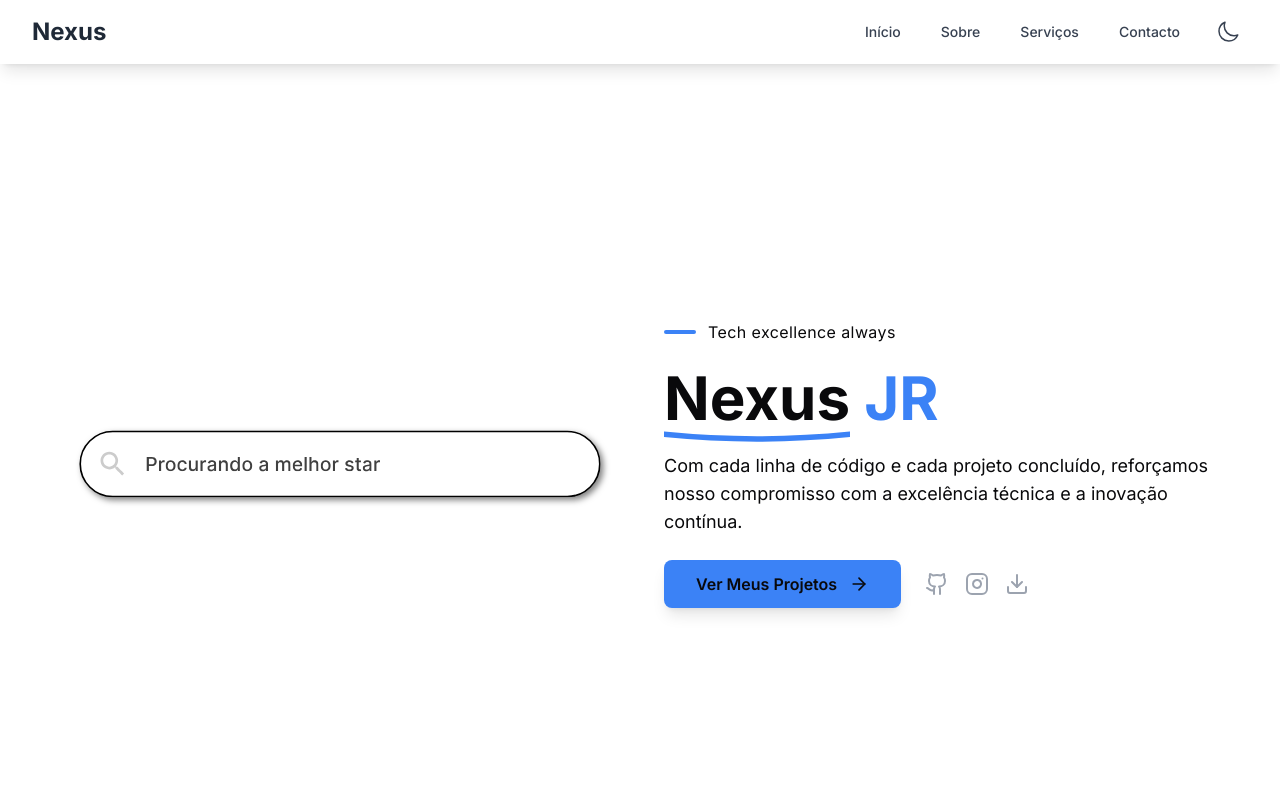
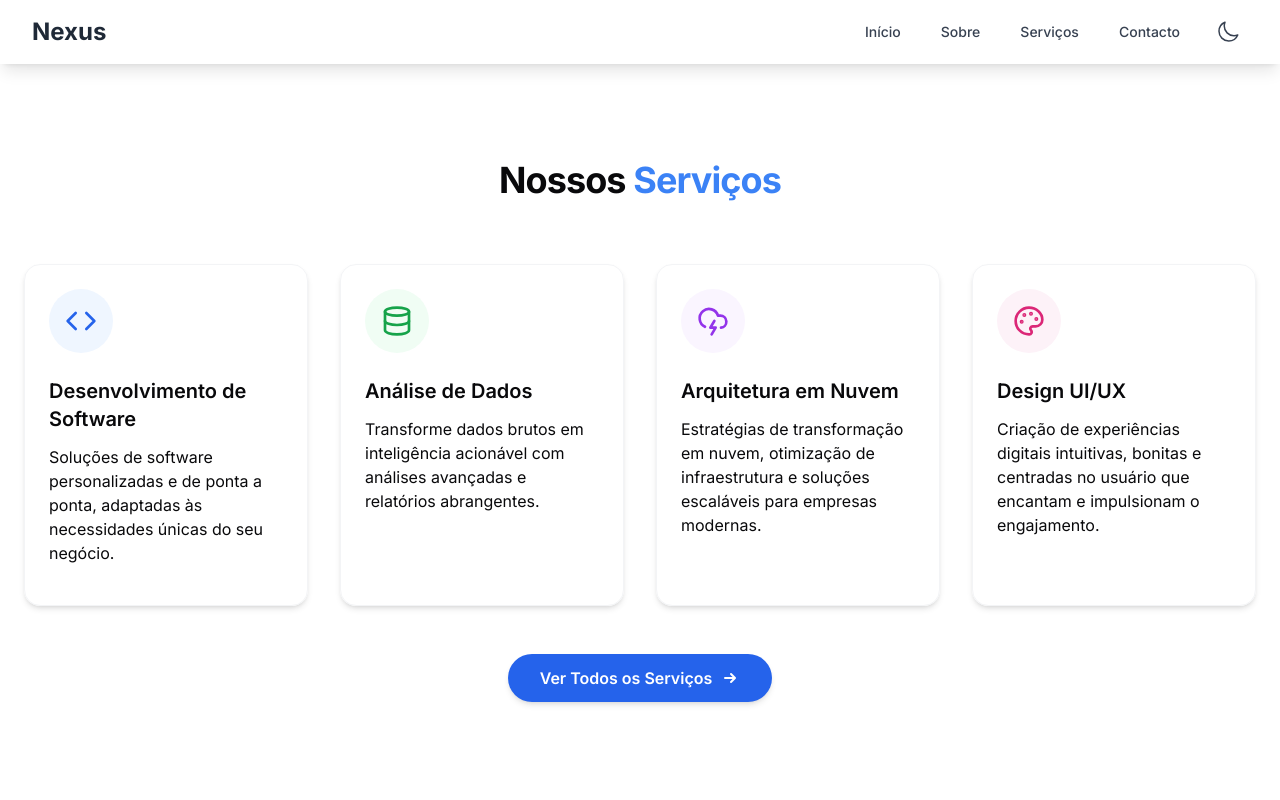
Before and after one commit to NexusJRO/nexusweb, a Next.js app: page / in a window 1280 px wide. Shown: the top 800 px of the page. Built offline with nearby package versions, Linux system fonts and the light colour scheme.

Commit message:
comment herosection

```diff
--- a/src/app/page.tsx
+++ b/src/app/page.tsx
@@ -1,12 +1,12 @@
 import FeaturedProjects from "@/components/FeacturedProjects";
 import NexusJrFooter from "@/components/Footer";
-import HeroSection from "@/components/HeroSection";
+//import HeroSection from "@/components/HeroSection";
 import NexusJRAbout from "@/components/Sobre";
 
 export default function Home() {
   return (
     <div>
-      <HeroSection />
+      {/*<HeroSection />*/}
       <FeaturedProjects />
       <NexusJRAbout />
       <NexusJrFooter />
```
